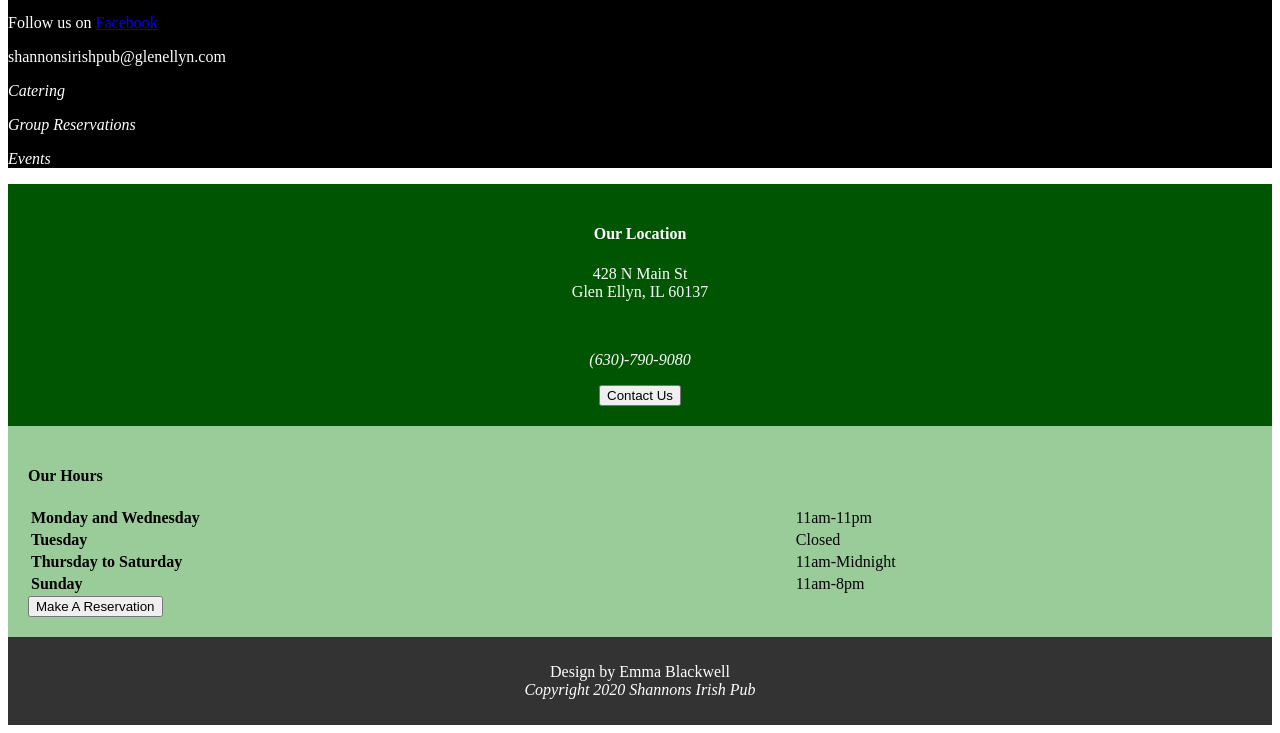
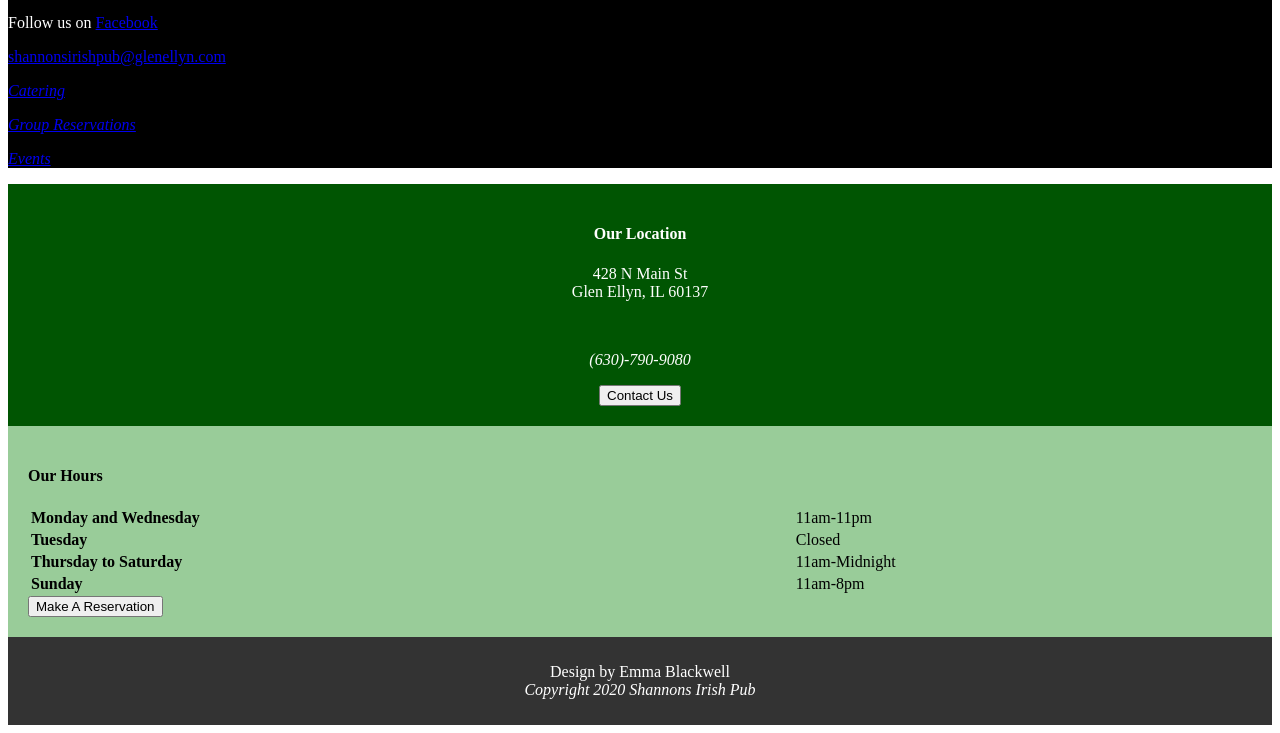
Before and after one commit to EmBla312/web-proj-2, a plain HTML site: page pages/footer.html in a window 1280 px wide. Shown: the part 958-1691 px from the top of the page. Drawn offline with Linux system fonts and the light colour scheme; some icons are missing.

Commit message:
modified footer and nav

```diff
--- a/pages/footer.html
+++ b/pages/footer.html
@@ -39,6 +39,15 @@
             .tbl > td {
                 text-align: left;
             }
+
+            .info-list {
+                font-weight: 300;
+            }
+
+            .info-list:hover {
+                text-decoration: none;
+                color: #99CC99;
+            }
         </style>
     </head>
 
@@ -47,10 +56,10 @@
             <div id="info" class="col-3">
                 <span><img id="full-logo" src="/imgs/Shannons-Irish-Pub-edited-v2.png"></span>
                 <p><i class="fab fa-facebook-square"></i>  Follow us on <a href="https://www.facebook.com/shannonsglenellyn/">Facebook</a></p>
-                <p>shannonsirishpub@glenellyn.com</p>
-                <p><i>Catering</i></p>
-                <p><i>Group Reservations</i></p>
-                <p><i>Events</i></p>
+                <p><a class="mail" href="mailto:shannonsirishpub@glenellyn.com">shannonsirishpub@glenellyn.com</a></p>
+                <p><a class="info-list" href="/pages/catering.html"><i>Catering</i></a></p>
+                <p><a class="info-list" href="/pages/reservations.html"><i>Group Reservations</i></a></p>
+                <p><a class="info-list" href="/pages/about.html"><i>Events</i></a></p>
             </div>
             <div id="loc" class="col">
                 <h4>Our Location</h4>
--- a/styles/master.css
+++ b/styles/master.css
@@ -148,3 +148,13 @@
     font-weight: 300;
     margin-bottom: .3em;
 }
+
+.mail {
+    font-family: "Segoe UI", Times New Roman, serif;
+    font-weight: 300;
+}
+
+.mail:hover {
+    text-decoration: none;
+    color: #99CC99;
+}
```
Also changed, not shown: pages/nav.html (+2 -0 lines).
